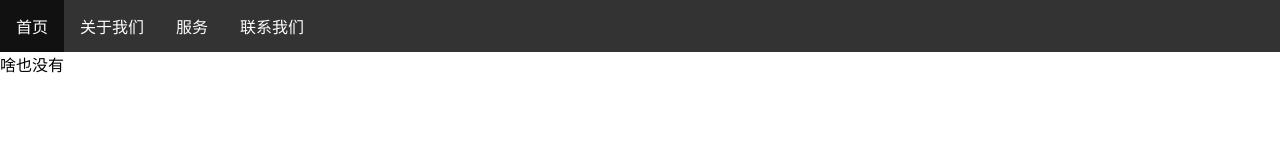
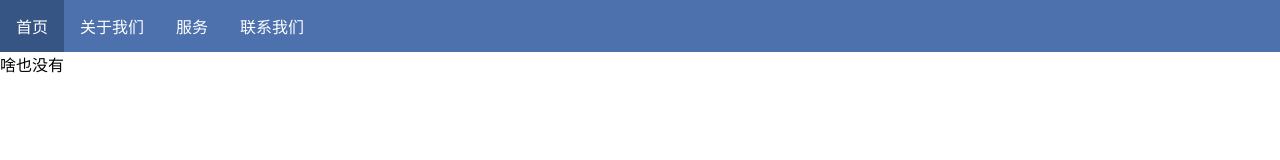
Before and after one commit to lgz1111/lgz1111.github.io, a plain HTML site: page kaifa.html in a window 1280 px wide. Drawn offline with Linux system fonts and the light colour scheme.

Commit message:
改变主题色

```diff
--- a/kaifa.html
+++ b/kaifa.html
@@ -13,7 +13,7 @@
 
         /* 导航栏样式 */
         nav {
-            background-color: #333;
+            background-color: #4c71ad;
             overflow: hidden; /* 清除浮动 */
         }
 
@@ -34,7 +34,7 @@
         }
 
         nav li a:hover {
-            background-color: #111; /* 悬停时的背景色 */
+            background-color: #365484; /* 悬停时的背景色 */
         }
     </style>
 </head>
```
